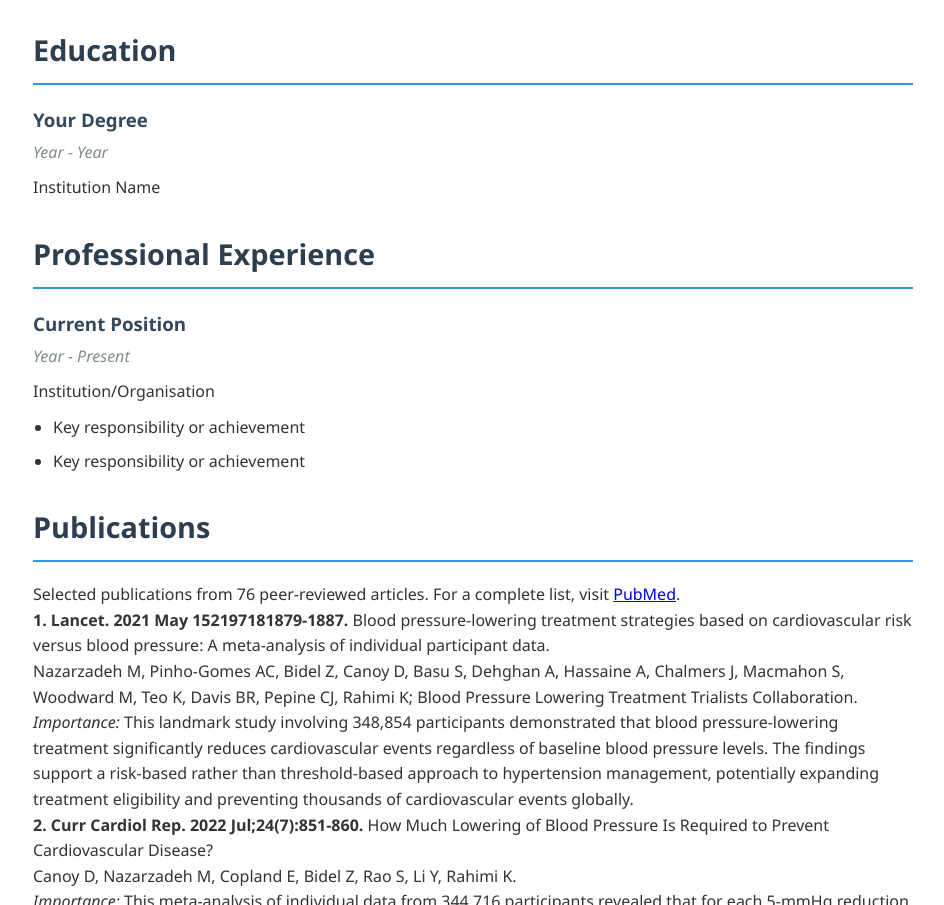
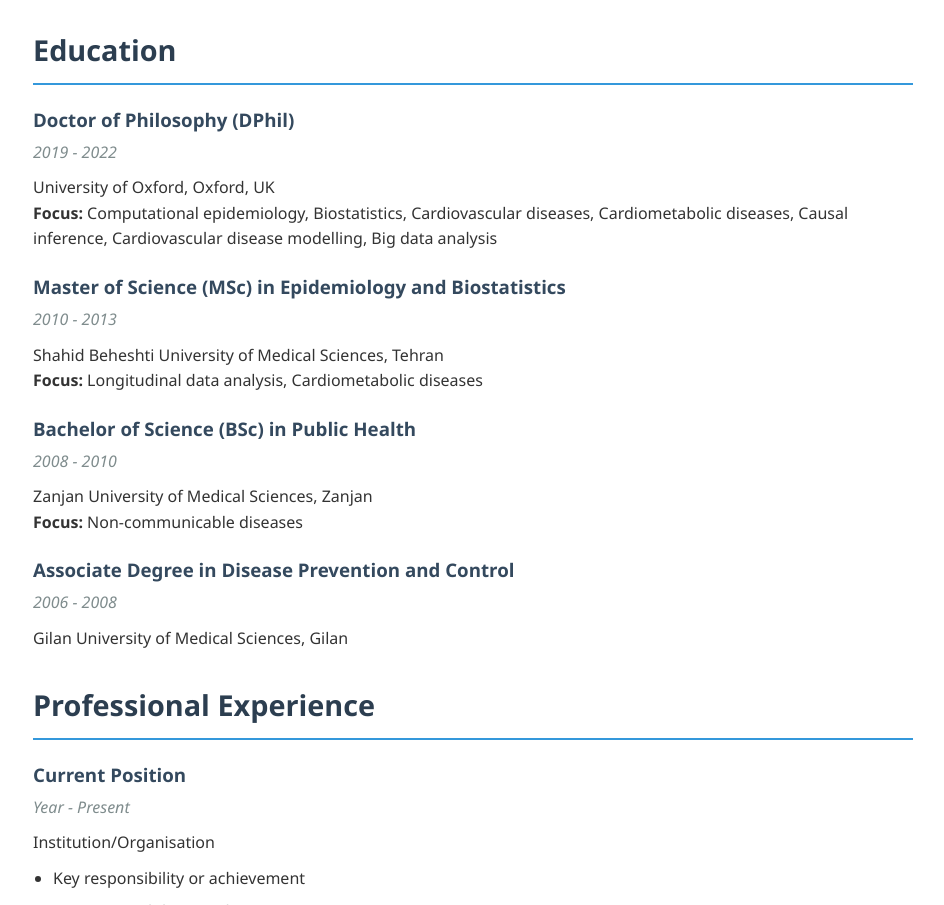
Before and after one commit to miladnazarzadeh/miladnazarzadeh.github.io, a plain HTML site: page index.html in a window 1280 px wide. Shown: the part 1056-1961 px from the top of the page, without its empty margins (167-1111 px from the left). Drawn offline with Linux system fonts and the light colour scheme.

Commit message:
Update Education section with complete academic history
Added complete education background including:
- DPhil from University of Oxford (2019-2022)
- MSc in Epidemiology and Biostatistics from Shahid Beheshti University (2010-2013)
- BSc in Public Health from Zanjan University (2008-2010)
- Associate Degree from Gilan University (2006-2008)

Each degree now includes institution, location, years, and focus areas.

```diff
--- a/index.html
+++ b/index.html
@@ -178,10 +178,30 @@
         <section>
             <h2>Education</h2>
             <div class="content-block">
-                <h3>Your Degree</h3>
-                <p class="date">Year - Year</p>
-                <p>Institution Name</p>
+                <h3>Doctor of Philosophy (DPhil)</h3>
+                <p class="date">2019 - 2022</p>
+                <p>University of Oxford, Oxford, UK</p>
+                <p><strong>Focus:</strong> Computational epidemiology, Biostatistics, Cardiovascular diseases, Cardiometabolic diseases, Causal inference, Cardiovascular disease modelling, Big data analysis</p>
             </div>
+
+            <div class="content-block">
+                <h3>Master of Science (MSc) in Epidemiology and Biostatistics</h3>
+                <p class="date">2010 - 2013</p>
+                <p>Shahid Beheshti University of Medical Sciences, Tehran</p>
+                <p><strong>Focus:</strong> Longitudinal data analysis, Cardiometabolic diseases</p>
+            </div>
+
+            <div class="content-block">
+                <h3>Bachelor of Science (BSc) in Public Health</h3>
+                <p class="date">2008 - 2010</p>
+                <p>Zanjan University of Medical Sciences, Zanjan</p>
+                <p><strong>Focus:</strong> Non-communicable diseases</p>
+            </div>
+
+            <div class="content-block">
+                <h3>Associate Degree in Disease Prevention and Control</h3>
+                <p class="date">2006 - 2008</p>
+                <p>Gilan University of Medical Sciences, Gilan</p>            </div>
         </section>
 
         <section>
```
